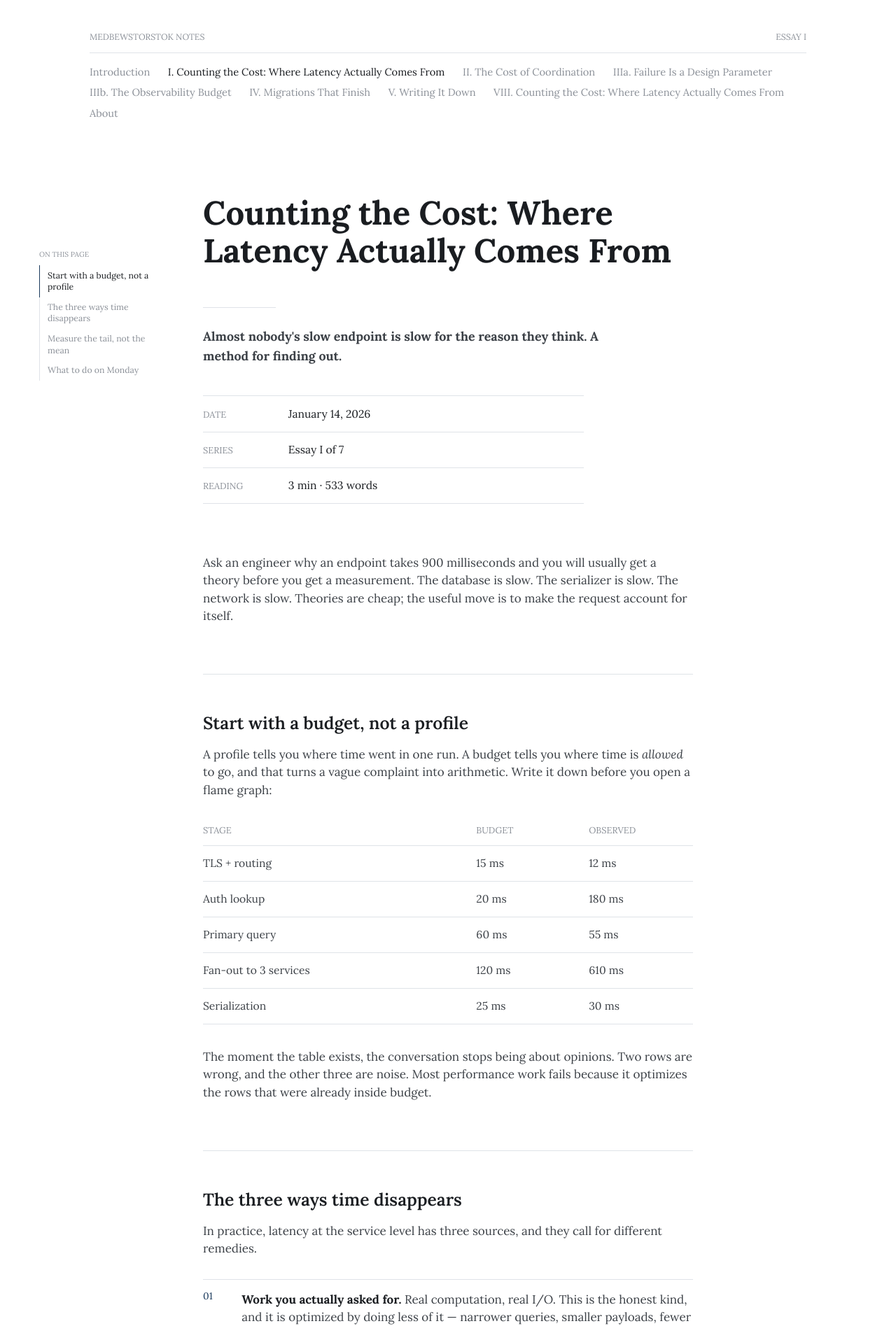
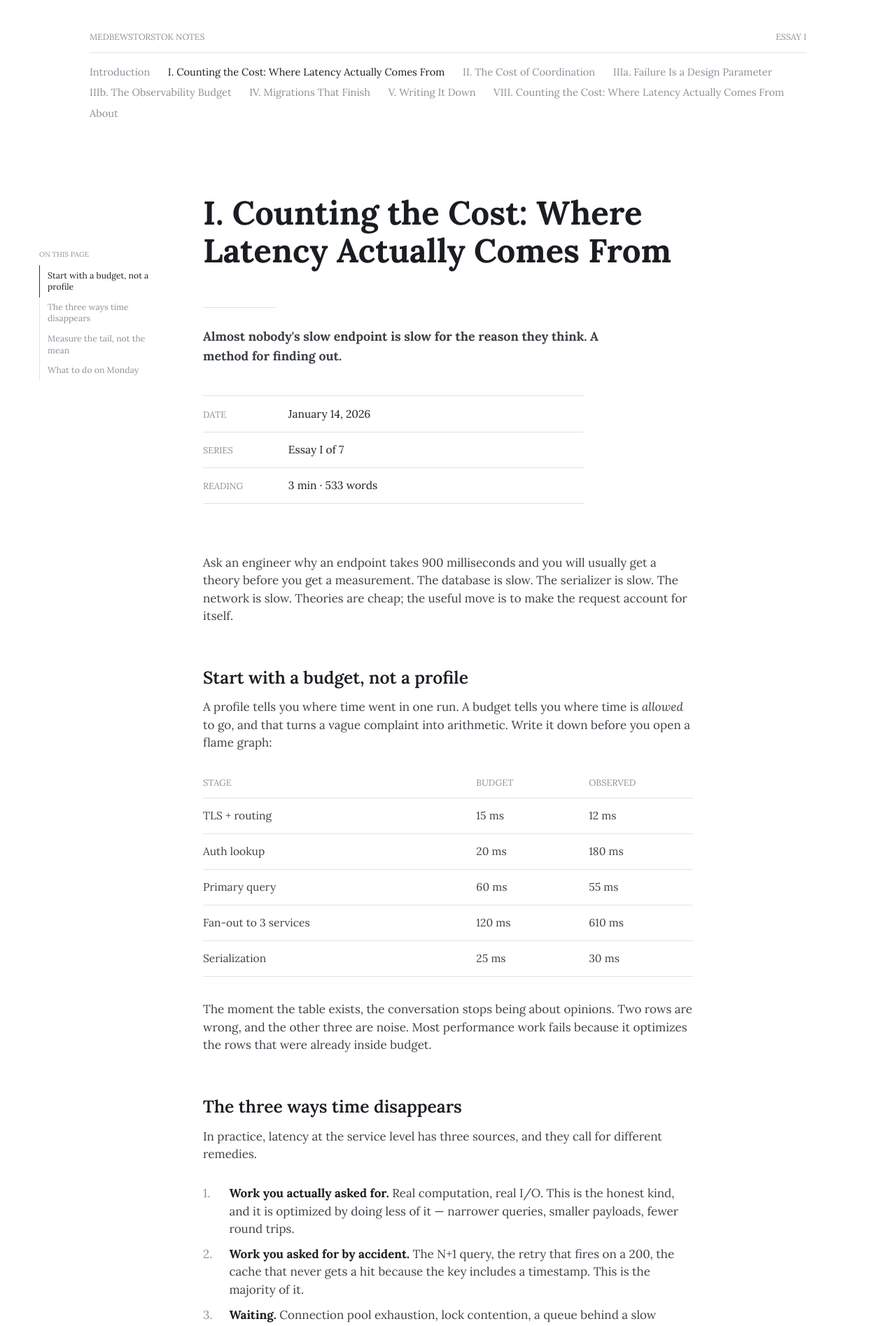
Before and after one commit to arata-hoshino/arata-hoshino.github.io, a Jekyll site: the page built from _essays/counting-the-cost.md, in a window 1280 px wide. Shown: the top 1895 px of the page at 70% size. Built offline with Jekyll 4.4.1, drawn with Linux system fonts in a browser that asks for light colours.

Commit message:
Take the rules out from between sections, and number the essay titles
The site should read as a paper, so the rules go where a paper puts them
and nowhere else: the hairline above every h2 comes off, and so does the
one between the items of a numbered list, which take plain "1." markers
instead of the deck's 01/02/03 rows. Bullets become bullets. Space does
the separating now.

The big title on an essay carries its number, the way the menu does:
"I. Counting the Cost: Where Latency Actually Comes From".

style.css and section-rail.js are linked with the build time as a query
string, so a deploy changes their URL and a phone cannot keep serving the
stylesheet it cached an hour ago.

Co-Authored-By: Claude Opus 5 (1M context) <noreply@anthropic.com>

```diff
--- a/_layouts/default.html
+++ b/_layouts/default.html
@@ -10,7 +10,7 @@
     <link rel="preconnect" href="https://fonts.gstatic.com" crossorigin>
     <link href="https://fonts.googleapis.com/css2?family=IBM+Plex+Mono:wght@400;500&display=swap" rel="stylesheet">
     <link rel="icon" href="{{ '/assets/favicon.svg' | relative_url }}" type="image/svg+xml">
-    <link rel="stylesheet" href="{{ '/assets/css/style.css' | relative_url }}">
+    <link rel="stylesheet" href="{{ '/assets/css/style.css' | relative_url }}?v={{ site.time | date: '%s' }}">
   </head>
   <body>
     <a class="skip-link" href="#content">Skip to content</a>
@@ -25,6 +25,6 @@
       <p>© {{ "now" | date: "%Y" }} {{ site.author }}. Written in Markdown, built with Jekyll.</p>
     </footer>
 
-    <script src="{{ '/assets/js/section-rail.js' | relative_url }}" defer></script>
+    <script src="{{ '/assets/js/section-rail.js' | relative_url }}?v={{ site.time | date: '%s' }}" defer></script>
   </body>
 </html>
--- a/_layouts/essay.html
+++ b/_layouts/essay.html
@@ -7,7 +7,7 @@ layout: default
 {% assign minutes = words | divided_by: 220 | plus: 1 %}
 
 <article class="page">
-  <h1 class="page-title">{{ page.title }}</h1>
+  <h1 class="page-title">{% if page.number %}{{ page.number }}. {% endif %}{{ page.title }}</h1>
   {% if page.summary %}<p class="page-deck">{{ page.summary }}</p>{% endif %}
 
   <table class="meta">
--- a/assets/css/style.css
+++ b/assets/css/style.css
@@ -13,7 +13,8 @@
    · titles are large and LIGHT; emphasis comes from size, not weight
    · labels are uppercase, letterspaced, and either muted or navy
    · navy is the only colour; it marks labels, numbers, and links
-   · rules are hairlines, never boxes, and space does the separating
+   · it should read as a paper: rules only where a paper would set one
+     (tables, the running head), and space everywhere else
    ------------------------------------------------------------------ */
 
 /* --------------------------------------------------------- the face
@@ -303,12 +304,10 @@ main {
   margin: 0 0 1.25em;
 }
 
-/* h2 is the deck's section statement: dark, one step up in size, and
-   announced by a hairline rather than by weight. */
+/* Section heads, the way a paper sets them: space above, none of the
+   decoration a slide deck would use. */
 .prose h2 {
-  margin: 2.8em 0 0.7em;
-  padding-top: 2.2em;
-  border-top: 1px solid var(--rule);
+  margin: 2.4em 0 0.6em;
   color: var(--ink);
   font-size: 1.45em;
   font-weight: 600;
@@ -353,23 +352,17 @@ main {
 
 .prose ol > li {
   position: relative;
-  padding: 0.9em 0 0.9em 3.25em;
-  border-bottom: 1px solid var(--rule);
+  margin: 0 0 0.6em;
+  padding-left: 2.2em;
   counter-increment: item;
 }
 
-.prose ol > li:first-child {
-  border-top: 1px solid var(--rule);
-}
-
 .prose ol > li::before {
-  content: counter(item, decimal-leading-zero);
+  content: counter(item) ".";
   position: absolute;
   left: 0;
-  top: 0.9em;
-  color: var(--navy);
-  font-size: 0.82em;
-  line-height: inherit;
+  top: 0;
+  color: var(--muted);
 }
 
 .prose ul {
@@ -381,16 +374,15 @@ main {
 .prose ul > li {
   position: relative;
   margin: 0 0 0.6em;
-  padding-left: 1.6em;
+  padding-left: 2.2em;
 }
 
 .prose ul > li::before {
-  content: "";
+  content: "\2022";
   position: absolute;
-  left: 0;
-  top: 0.85em;
-  width: 0.7em;
-  border-top: 1px solid var(--muted);
+  left: 0.35em;
+  top: 0;
+  color: var(--muted);
 }
 
 .prose li > ul,
```
Also changed, not shown: README.md.
